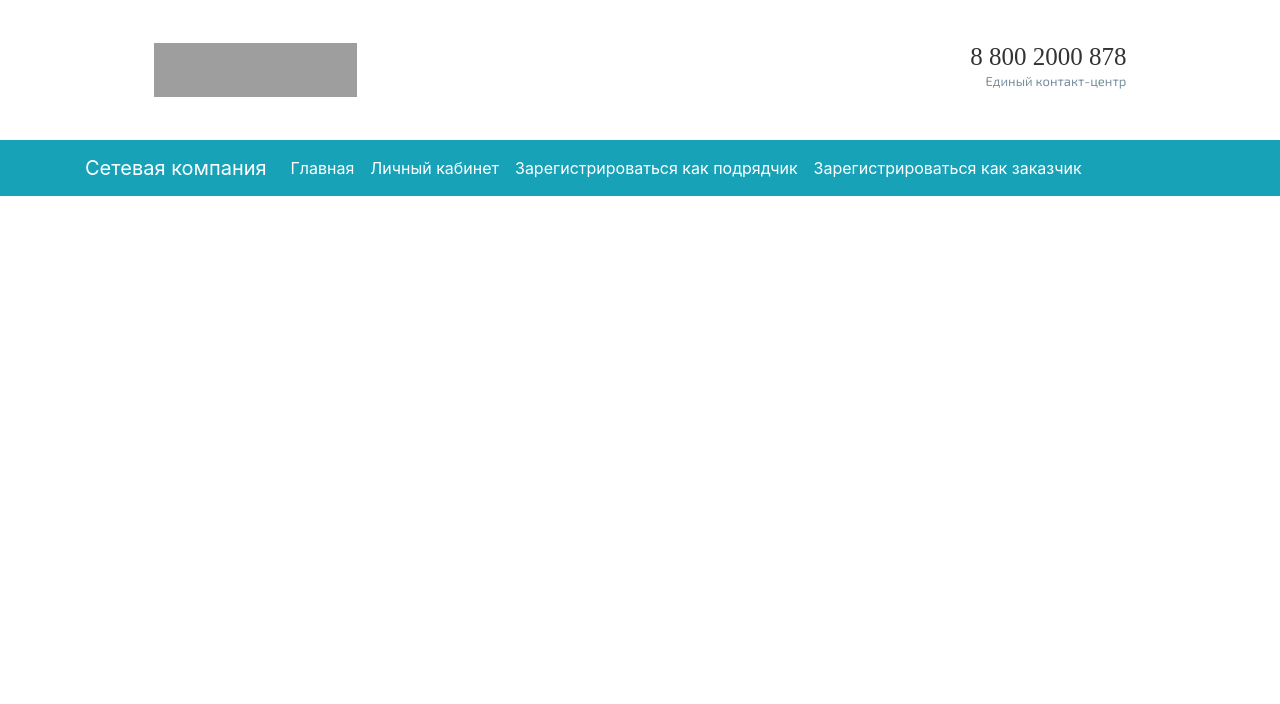
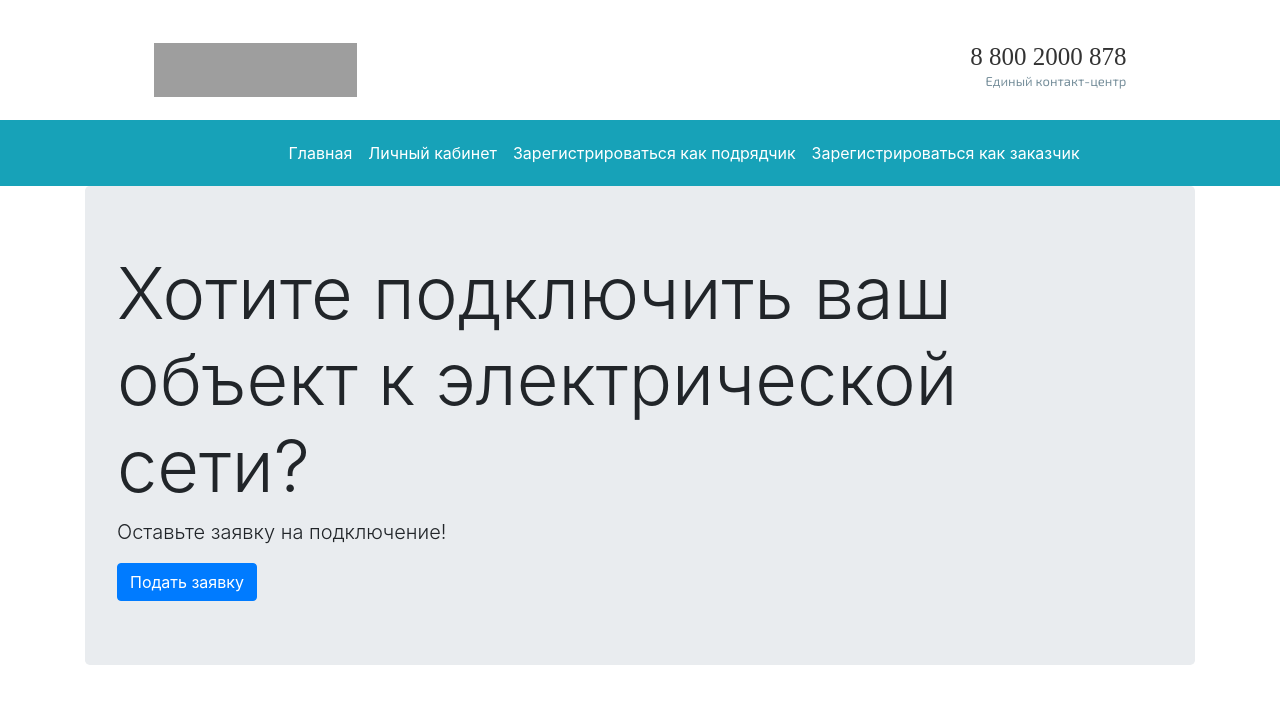
Before and after one commit to HiGal/DigitalSuperHero, a Vue app in the folder frontend/: page / in a window 1280 px wide. Shown: the top 704 px of the page. Built offline with nearby package versions, Linux system fonts and the light colour scheme; grey boxes are pictures that could not be loaded; what vue-kanban would draw is missing.

Commit message:
Added header and beginning of home page

```diff
--- a/frontend/src/App.vue
+++ b/frontend/src/App.vue
@@ -15,8 +15,7 @@
         </div>
     </div>
     <b-navbar toggleable="lg" type="dark" variant="info">
-        <div class="container">
-            <b-navbar-brand href="#">Сетевая компания</b-navbar-brand>
+        <div class="container navigation" style="min-height: 50px;">
             <b-navbar-toggle target="nav-collapse"></b-navbar-toggle>
             <b-collapse id="nav-collapse" is-nav>
                 <b-navbar-nav>
@@ -37,8 +36,6 @@
                         </router-link>
                     </b-nav-item>
                 </b-navbar-nav>
-
-
             </b-collapse>
         </div>
     </b-navbar>
--- a/frontend/src/assets/css/style.css
+++ b/frontend/src/assets/css/style.css
@@ -34,18 +34,15 @@ img {
 
 .header-top {
 
-    min-height: 140px;
+    max-height: 120px;
     padding: 43px 0 40px;
 }
 
 .header-top a {
     width: 203px;
     height: 54px;
-
     background: url(http://gridcom-rt.ru.opt-css.1c-bitrix-cdn.ru/bitrix/templates/gridcom2/images/logo.png) left top no-repeat;
-
     display: block;
-
     margin-right: 20px;
 }
 
@@ -61,17 +58,35 @@ img {
 }
 
 .container {
-    width: 1000px;
-
+    width: 100%;
+    position: center;
 }
 
-.row{
+.container.navigation {
+    margin-left: 20%;
+}
+
+.row {
     padding-left: 12%;
     padding-right: 12%;
 }
 
 .text-right {
+    text-align: right !important;
+}
 
-    text-align: right !important;
+.home.content-img {
+    background: url("../content.jpg");
+    min-height: 300px;
+    object-fit: cover;
+    width: 100%;
+}
 
+.item{
+    min-height: 300px;
+    object-fit: cover;
 }
+
+.home{
+    width: 100%;
+}
--- a/frontend/src/views/Home.vue
+++ b/frontend/src/views/Home.vue
@@ -1,6 +1,11 @@
 <template>
     <div class="home">
+        <div class="container">
+            <b-jumbotron header="Хотите подключить ваш объект к электрической сети?" lead="Оставьте заявку на подключение!">
+                <b-button variant="primary" href="/login">Подать заявку</b-button>
+            </b-jumbotron>
 
+        </div>
     </div>
 </template>
 
```
Lines whose indentation alone changed are shown as unchanged.
